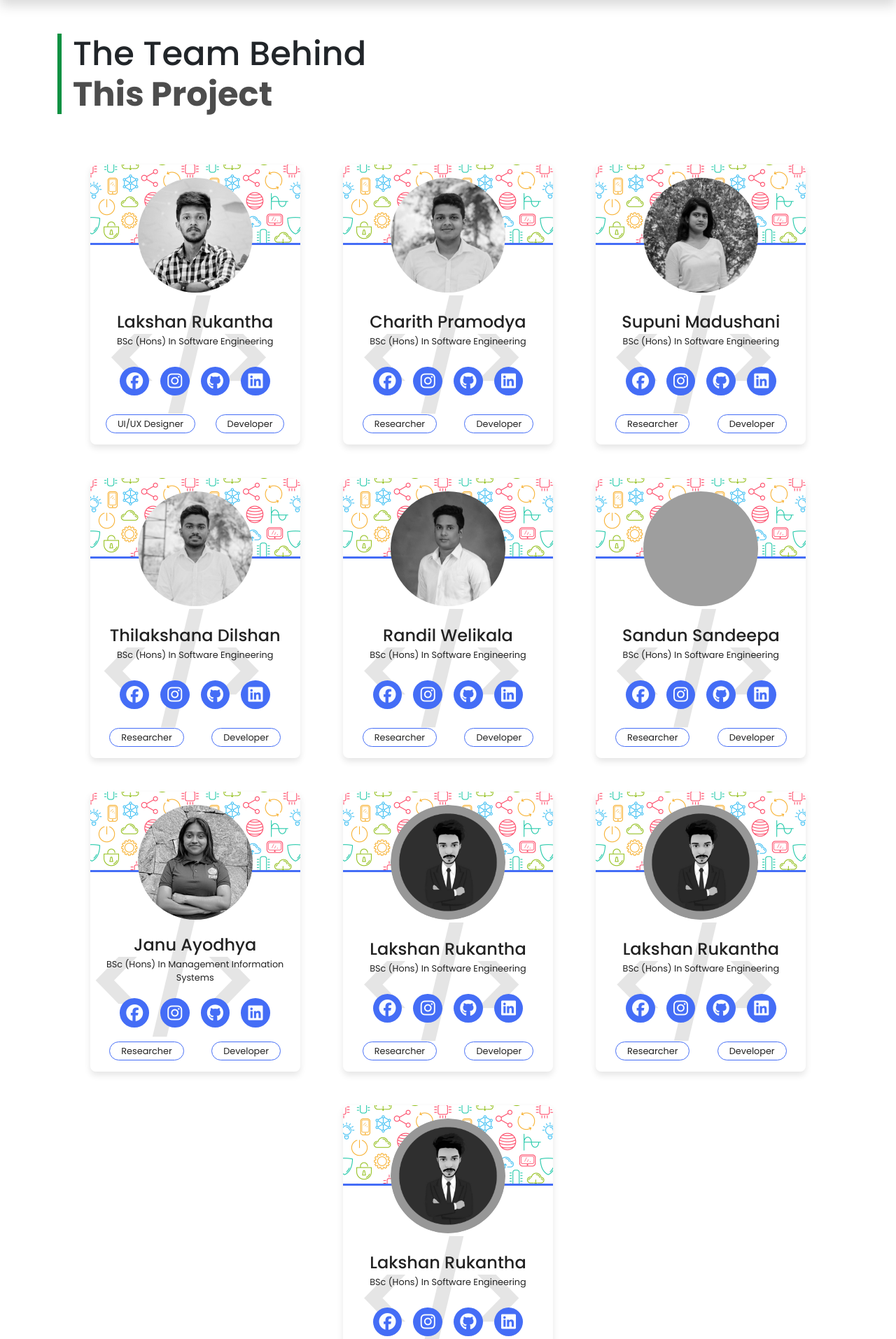
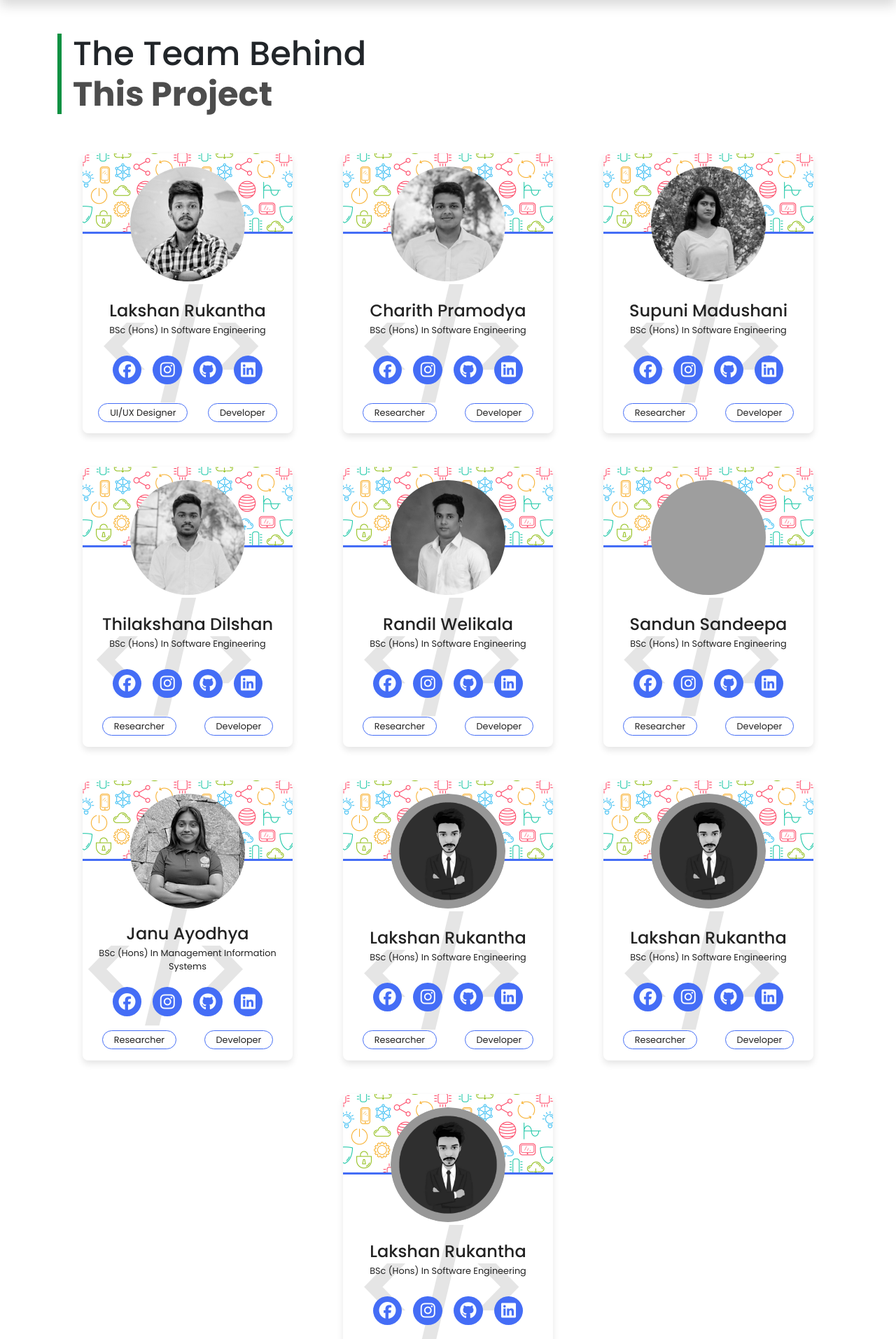
Before and after one commit to LakshanRukantha/CeylonJobSeeker, a PHP site: page /about.html in a window 1280 px wide. Shown: the part 59-1972 px from the top of the page at 70% size. Run offline with PHP 8.4, Linux system fonts and the light colour scheme; some libraries are stand-ins or nearby versions; grey boxes are pictures that could not be loaded.

Commit message:
Minor UI Fixes

```diff
--- a/styles/about.css
+++ b/styles/about.css
@@ -8,7 +8,6 @@
   flex-wrap: wrap;
   justify-content: center;
   align-items: center;
-  padding: 1rem;
 }
 
 .card-item {
```
